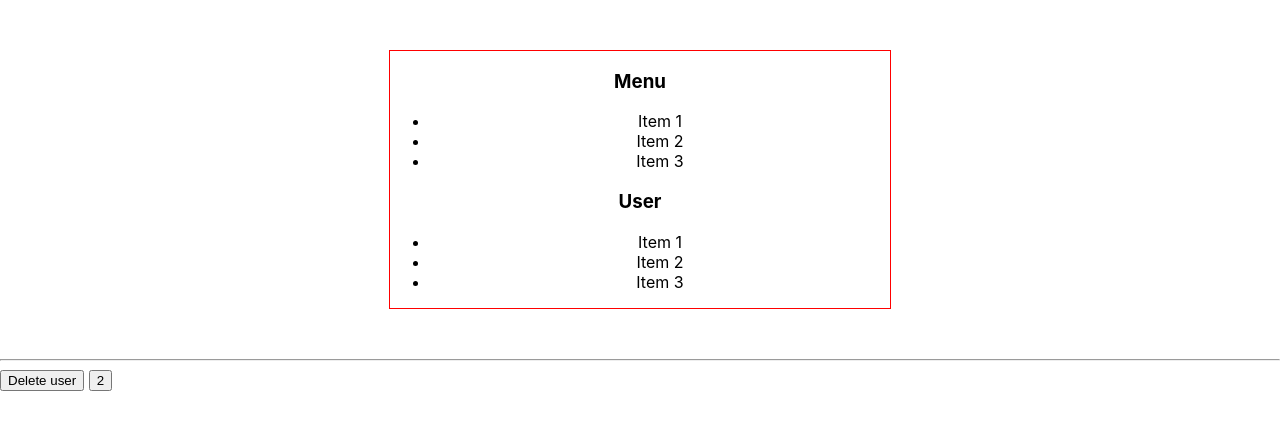
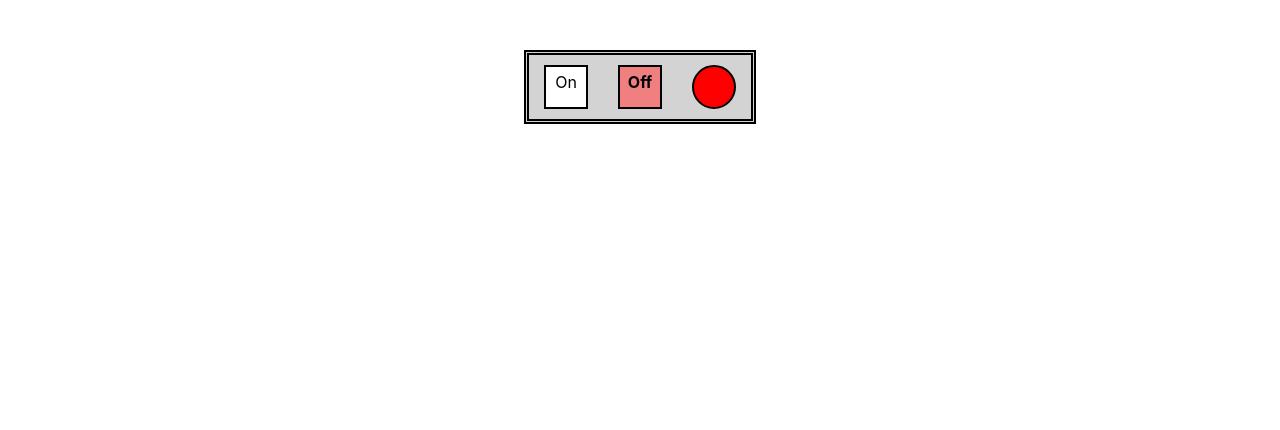
Before and after one commit to SergFediaev/bank-app, a React (Create React App) app: page / in a window 1280 px wide. Shown: the top 430 px of the page. Built offline with nearby package versions, Linux system fonts and the light colour scheme.

Commit message:
Димыч, домашка: 08 react кабзда как подробно callbacks 1.

```diff
--- a/public/index.html
+++ b/public/index.html
@@ -29,7 +29,7 @@
 <body>
 <noscript>You need to enable JavaScript to run this app.</noscript>
 <div id="root"></div>
-<hr/>
+<!--<hr/>
 <button onclick="var a = 1; deleteUserHandler()">Delete user</button>
 <button id='btn1'>2</button>
 <script>
@@ -42,7 +42,7 @@
     btn.addEventListener('click', () => alert('Global function userDelete()'))
     btn.addEventListener('click', () => alert('Global function userDelete()'))
     btn.addEventListener('click', () => alert('Global function userDelete()'))
-</script>
+</script>-->
 <!--
   This HTML file is a template.
   If you open it directly in the browser, you will see an empty page.
--- a/src/App.css
+++ b/src/App.css
@@ -2,7 +2,7 @@
     text-align: center;
     width: 500px;
     margin: 50px auto;
-    border: solid 1px red;
+    /*border: solid 1px red;*/
 }
 
 .App-logo {
@@ -13,7 +13,8 @@
 @media (prefers-reduced-motion: no-preference) {
     .App-logo {
     }
-        animation: App-logo-spin infinite 20s linear;
+
+    animation: App-logo-spin infinite 20s linear;
 }
 
 .App-header {
--- a/src/App.tsx
+++ b/src/App.tsx
@@ -1,12 +1,13 @@
 import React, {useState} from 'react'
 import './App.css'
-import {RatingValueType} from './lessons/samurai_way/ControlledRating/ControlledRating'
-import {UncontrolledAccordion} from './lessons/samurai_way/UncontrolledAccordion/UncontrolledAccordion'
+import {ControlledOnOff} from './lessons/samurai_way/OnOff/homework/ControlledOnOff'
 
 function App() {
     console.log('App rendering')
 
-    let [ratingValue, setRatingValue] = useState<RatingValueType>(0)
+    // let [ratingValue, setRatingValue] = useState<RatingValueType>(0)
+
+    const [enabled, setEnabled] = useState<boolean>(false)
 
     return <div className="App">
         {/*<Map/>*/}
@@ -26,8 +27,8 @@ function App() {
         {/*<OnOff enabled={false}/>*/}
         {/*<InputClasswork/>*/}
         {/*<OnOff/>*/}
-        <UncontrolledAccordion title="Menu"/>
-        <UncontrolledAccordion title="User"/>
+        {/*<UncontrolledAccordion title="Menu"/>*/}
+        {/*<UncontrolledAccordion title="User"/>*/}
         {/*<UncontrolledRating/>*/}
         {/*<UncontrolledRating/>*/}
         {/*<UncontrolledRating/>*/}
@@ -35,6 +36,7 @@ function App() {
         {/*<UncontrolledRating/>*/}
         {/*<User/>*/}
         {/*<LessonUncontrolledRating/>*/}
+        <ControlledOnOff enabled={enabled} setEnabled={setEnabled}/>
     </div>
 }
 
--- /dev/null
+++ b/src/lessons/samurai_way/OnOff/homework/ControlledOnOff.tsx
@@ -0,0 +1,46 @@
+type ControlledOnOffPropsType = {
+    enabled: boolean
+    setEnabled: (value: boolean) => void
+}
+
+export function ControlledOnOff({enabled, setEnabled}: ControlledOnOffPropsType) {
+
+    const blockStyle = {
+        display: 'inline-flex',
+        border: '5px double black',
+        backgroundColor: 'lightgray',
+    }
+
+    const elementsStyle = {
+        width: '30px',
+        height: '30px',
+        border: '2px solid black',
+        display: 'inline-block',
+        padding: '5px',
+        cursor: 'pointer',
+        margin: '10px 15px',
+    }
+
+    const onStyle = {
+        backgroundColor: enabled ? 'lightgreen' : 'white',
+        fontWeight: enabled ? 'bold' : 'normal',
+    }
+
+    const offStyle = {
+        backgroundColor: enabled ? 'white' : 'lightcoral',
+        fontWeight: enabled ? 'normal' : 'bold',
+    }
+
+    const indicatorStyle = {
+        borderRadius: '50%',
+        backgroundColor: enabled ? '#0f0' : 'red',
+    }
+
+    const onClickHandler = () => setEnabled(!enabled)
+
+    return <div style={blockStyle}>
+        <div style={{...elementsStyle, ...onStyle}} onClick={onClickHandler}>On</div>
+        <div style={{...elementsStyle, ...offStyle}} onClick={onClickHandler}>Off</div>
+        <div style={{...elementsStyle, ...indicatorStyle}}></div>
+    </div>
+}
--- a/src/lessons/samurai_way/OnOff/lesson/OnOff.tsx
+++ b/src/lessons/samurai_way/OnOff/lesson/UncontrolledOnOff.tsx
@@ -4,7 +4,7 @@ type PropsType = {
     on?: boolean
 }
 
-export function OnOff(props: PropsType) {
+export function UncontrolledOnOff() {
 
     console.log('OnOff rendering')
 
```
